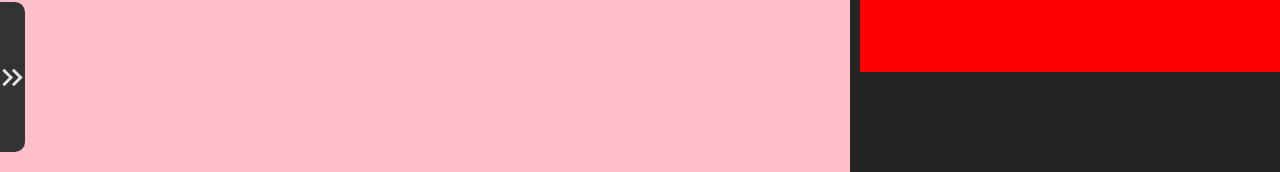
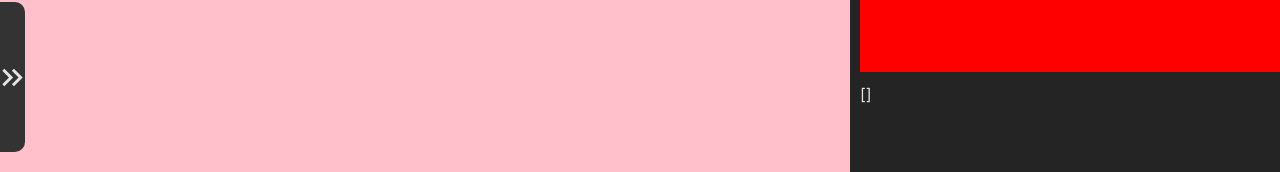
Before and after one commit to flaviur1/DSA_Visualizer, a React (Vite) app in the folder frontend/: page / in a window 1280 px wide. Shown: the part 323-495 px from the top of the page. Built offline with nearby package versions, Linux system fonts and the light colour scheme.

Commit message:
started working on the stepBox component, mostly just pushing to get the latest version on another device

```diff
--- a/frontend/src/components/MainView.jsx
+++ b/frontend/src/components/MainView.jsx
@@ -10,6 +10,7 @@ import "../styles/MainView.css";
 function MainView({ currentOperation }) {
   const [steps, setSteps] = useState([]);
   const [dataStructure, setDataStructure] = useState([2, 5, 4, 3, 2, 1]);
+  const [nextStep, setNextStep] = useState(false);
 
   const handleStepsUpdate = (newSteps) => {
     setSteps(newSteps);
@@ -20,13 +21,13 @@ function MainView({ currentOperation }) {
   return (
     <div className="MainView">
       <div className="AnimationBox">
-        <AnimationBox dataStructure={dataStructure}/>
+        <AnimationBox dataStructure={dataStructure} />
       </div>
       <div className="CodeBox">
         <CodeBox />
       </div>
       <div className="StepsBox">
-        <StepBox steps={steps} />
+        <StepBox steps={steps} nextStep={nextStep} setNextStep={setNextStep} />
       </div>
       <div className="UserOperationsBox">
         <UserOperationsBox
@@ -34,6 +35,7 @@ function MainView({ currentOperation }) {
           setDataStructure={setDataStructure}
           currentOperation={currentOperation}
           onStepsReceived={handleStepsUpdate}
+          setNextStep={setNextStep}
         />
       </div>
     </div>
--- a/frontend/src/components/StepBox.jsx
+++ b/frontend/src/components/StepBox.jsx
@@ -1,9 +1,17 @@
 // In this component, we print the explications for the steps, in sync with the animation
 import { useState, useEffect } from "react";
 
-function StepBox({ steps }) {
-    const haha = steps;
-    return <div>{haha}</div>;
+function StepBox({ steps, nextStep, setNextStep }) {
+  const stringSteps = JSON.stringify(steps);
+  const shownSteps = "";
+
+  const handleNext = () =>{
+    if (nextStep === true){
+        shownSteps.concat()
+    }
+  }
+
+  return <div>{stringSteps}</div>;
 }
 
 export default StepBox;
--- a/frontend/src/components/UserOperationsBox.jsx
+++ b/frontend/src/components/UserOperationsBox.jsx
@@ -10,6 +10,7 @@ function UserOperationsBox({
   setDataStructure,
   currentOperation,
   onStepsReceived,
+  setNextStep,
 }) {
   const [newElement, setNewElement] = useState("");
 
@@ -97,7 +98,9 @@ function UserOperationsBox({
 
       <button className="big-button previous">Previous Step</button>
 
-      <button className="big-button next">Next Step</button>
+      <button className="big-button next" onClick={setNextStep(true)}>
+        Next Step
+      </button>
     </div>
   );
 }
```
